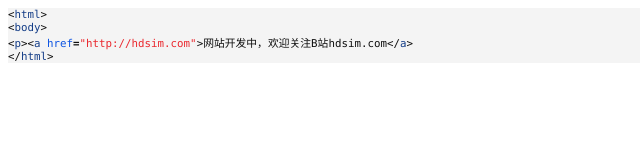
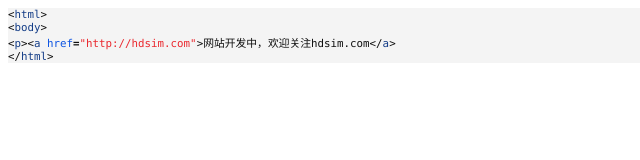
Before and after one commit to lunqinmahe/hdsim, a plain HTML site: page index.html in a window 1280 px wide. Shown: the full height of the page, 0-640 px from the left. Drawn offline with Linux system fonts and the light colour scheme.

Commit message:
Update index.html

```diff
--- a/index.html
+++ b/index.html
@@ -18,7 +18,7 @@
 <body>
 <p class="p1"><span class="s1">&lt;</span><span class="s2">html</span><span class="s1">&gt;</span></p>
 <p class="p1"><span class="s1">&lt;</span><span class="s2">body</span><span class="s1">&gt;</span></p>
-<p class="p2"><span class="s1">&lt;</span><span class="s3">p</span><span class="s1">&gt;&lt;</span><span class="s3">a</span><span class="s1"> </span><span class="s4">href</span><span class="s1"><b>=</b></span><span class="s2">"http://hdsim.com"</span><span class="s1">&gt;网站开发中，欢迎关注B站hdsim.com&lt;/</span><span class="s3">a</span><span class="s1">&gt;</span></p>
+<p class="p2"><span class="s1">&lt;</span><span class="s3">p</span><span class="s1">&gt;&lt;</span><span class="s3">a</span><span class="s1"> </span><span class="s4">href</span><span class="s1"><b>=</b></span><span class="s2">"http://hdsim.com"</span><span class="s1">&gt;网站开发中，欢迎关注hdsim.com&lt;/</span><span class="s3">a</span><span class="s1">&gt;</span></p>
 <p class="p1"><span class="s1">&lt;/</span><span class="s2">html</span><span class="s1">&gt;</span></p>
 </body>
 </html>
```
